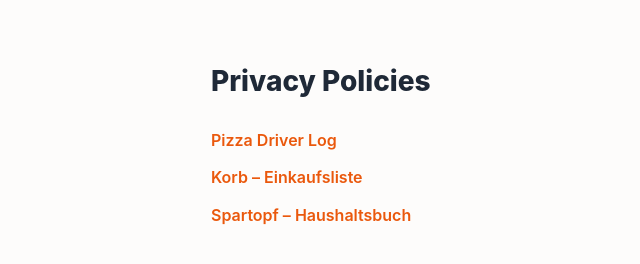
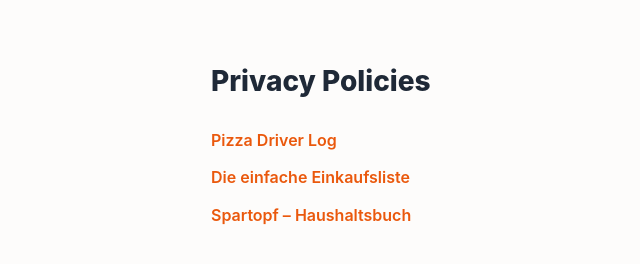
Before and after one commit to habboubah/privacy-policy, a plain HTML site: page index.html in a window 1280 px wide. Shown: the full height of the page, 69-709 px from the left. Drawn offline with Linux system fonts and the light colour scheme.

Commit message:
List Spartopf and the shopping list in the README; use the shopping list's store name
The README only listed Pizza Driver Log. It now also has Spartopf and
Die einfache Einkaufsliste (code name Korb), with the English, German
and shared-list pages. The landing page now says "Die einfache
Einkaufsliste" instead of the old "Korb – Einkaufsliste".

Co-Authored-By: Claude Opus 5.5 <noreply@anthropic.com>
Claude-Session: https://claude.ai/code/session_01JGL8pC7c6UXefuZV2bmYZV

```diff
--- a/index.html
+++ b/index.html
@@ -17,7 +17,7 @@
 <h1>Privacy Policies</h1>
 <ul>
   <li><a href="pizza-driver-log/">Pizza Driver Log</a></li>
-  <li><a href="korb/">Korb – Einkaufsliste</a></li>
+  <li><a href="korb/">Die einfache Einkaufsliste</a></li>
   <li><a href="spartopf/">Spartopf – Haushaltsbuch</a></li>
 </ul>
 </body>
```
Also changed, not shown: 1 other file.
